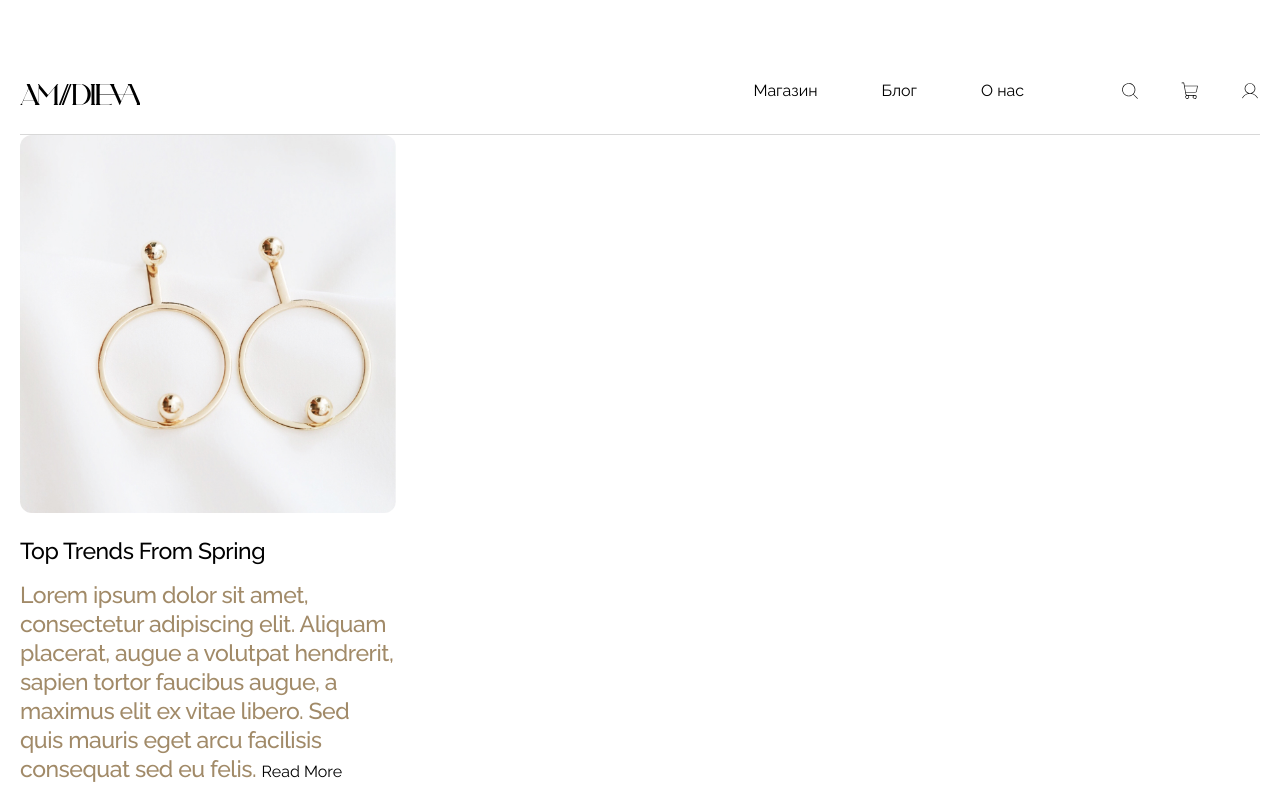
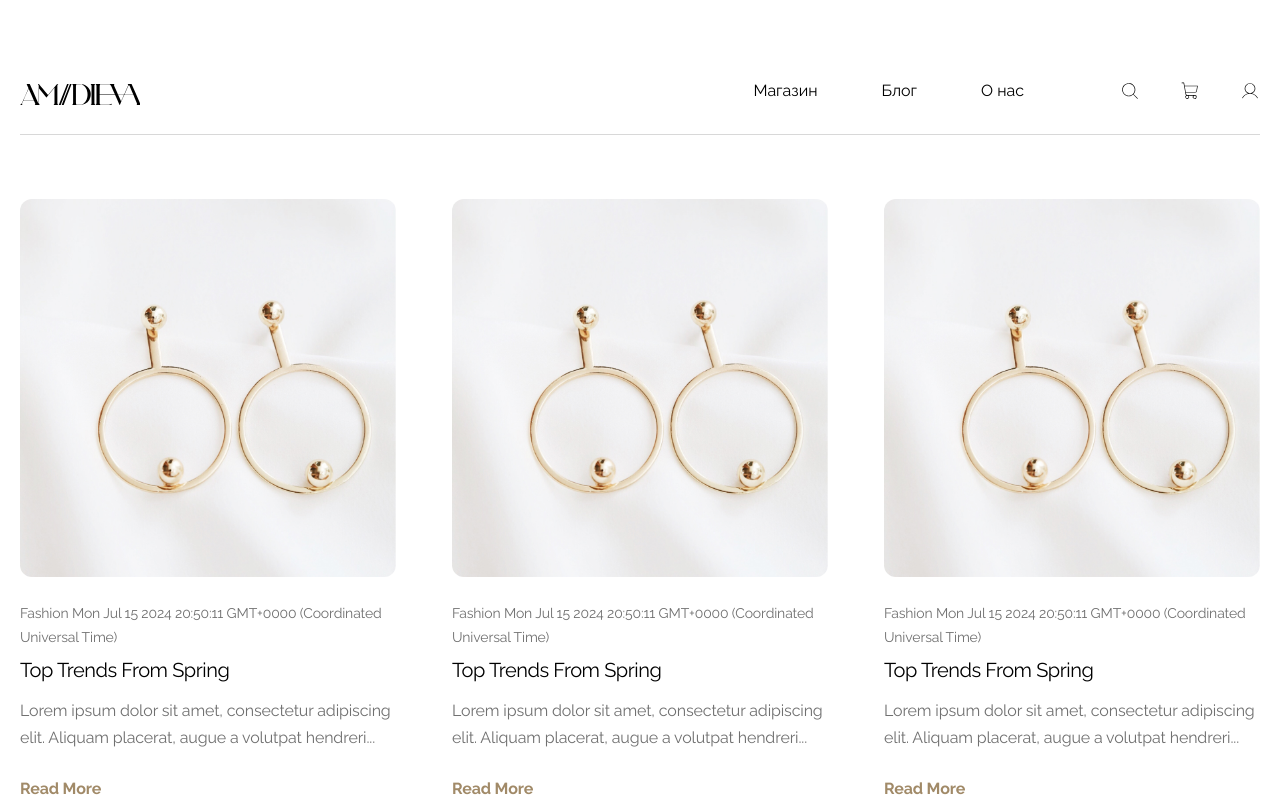
Before and after one commit to Aliskhan7/amidieva-project, a Next.js app: page /blog in a window 1280 px wide. Shown: the top 800 px of the page. Built offline with nearby package versions, Linux system fonts and the light colour scheme.

Commit message:
fix blog

```diff
--- a/src/app/blog/[id]/page.tsx
+++ b/src/app/blog/[id]/page.tsx
@@ -3,18 +3,25 @@ import React from "react";
 import { useParams } from "next/navigation";
 import { dataProducts } from "@/app/components/ProductsList/data";
 import Blog from "@/app/components/Blog/Blog";
+import { dataBlog } from "@/app/components/BlogList/data";
 
 const BlogPage = () => {
   const params = useParams();
   const { id } = params;
-  const blog = dataProducts.find((p) => p.id === Number(id));
+  const blog = dataBlog.find((p) => p.id === Number(id));
 
   if (!blog) {
     return <p>Blog not found</p>;
   }
   return (
     <div>
-      <Blog id={blog.id} url={blog.url} title={blog.title} desc={blog.desc} />
+      <Blog
+        id={blog.id}
+        url={blog.url}
+        title={blog.title}
+        desc={blog.desc}
+        data={new Date()}
+      />
     </div>
   );
 };
--- a/src/app/blog/page.tsx
+++ b/src/app/blog/page.tsx
@@ -4,9 +4,9 @@ import { dataBlog } from "@/app/components/BlogList/data";
 
 const Blog = () => {
   return (
-    <div>
+    <section className="w-full mt-16">
       <BlogList blogs={dataBlog} />
-    </div>
+    </section>
   );
 };
 
--- a/src/app/components/BlogItem/BlogItem.tsx
+++ b/src/app/components/BlogItem/BlogItem.tsx
@@ -1,3 +1,4 @@
+"use client";
 import React from "react";
 import Image from "next/image";
 import { IBlog } from "@/app/types/types";
@@ -8,6 +9,8 @@ interface BlogListProps {
 }
 
 const BlogItem: React.FC<BlogListProps> = ({ blog }) => {
+  const truncateString = (s: string | undefined, w: number) =>
+    s!.length > w ? s!.slice(0, w) + "..." : s;
   return (
     <div>
       <Image
@@ -16,9 +19,19 @@ const BlogItem: React.FC<BlogListProps> = ({ blog }) => {
         alt="product"
       />
       <div className="mt-6">
-        <h3 className="text-2xl text-black mb-4">{blog.title}</h3>
-        <span className="text-2xl text-gold-400">{blog.desc}</span>
-        <Link href={`/blog/${blog.id}`}>Read More</Link>
+        <span className="text-sm text-gray-400 ">
+          Fashion {blog.data.toString()}{" "}
+        </span>
+        <h3 className="text-xl text-black mb-3.5 mt-2">{blog.title}</h3>
+        <p className="text-base text-gray-400 mb-6 ">
+          {truncateString(blog?.desc, 100)}
+        </p>
+        <Link
+          href={`/blog/${blog.id}`}
+          className="text-gold-400 text-base font-bold"
+        >
+          Read More
+        </Link>
       </div>
     </div>
   );
--- a/src/app/components/BlogList/data.ts
+++ b/src/app/components/BlogList/data.ts
@@ -10,6 +10,19 @@ export const dataBlog: IBlog[] = [
     title: "Top Trends From Spring",
     data: new Date(),
     desc: "Lorem ipsum dolor sit amet, consectetur adipiscing elit. Aliquam placerat, augue a volutpat hendrerit, sapien tortor faucibus augue, a maximus elit ex vitae libero. Sed quis mauris eget arcu facilisis consequat sed eu felis. ",
-    link: "",
+  },
+  {
+    id: 2,
+    url: blog_1,
+    title: "Top Trends From Spring",
+    data: new Date(),
+    desc: "Lorem ipsum dolor sit amet, consectetur adipiscing elit. Aliquam placerat, augue a volutpat hendrerit, sapien tortor faucibus augue, a maximus elit ex vitae libero. Sed quis mauris eget arcu facilisis consequat sed eu felis. ",
+  },
+  {
+    id: 3,
+    url: blog_1,
+    title: "Top Trends From Spring",
+    data: new Date(),
+    desc: "Lorem ipsum dolor sit amet, consectetur adipiscing elit. Aliquam placerat, augue a volutpat hendrerit, sapien tortor faucibus augue, a maximus elit ex vitae libero. Sed quis mauris eget arcu facilisis consequat sed eu felis. ",
   },
 ];
--- a/src/app/types/types.ts
+++ b/src/app/types/types.ts
@@ -13,5 +13,4 @@ export interface IBlog {
   data: Date;
   title: string;
   desc?: string;
-  link: string;
 }
```
